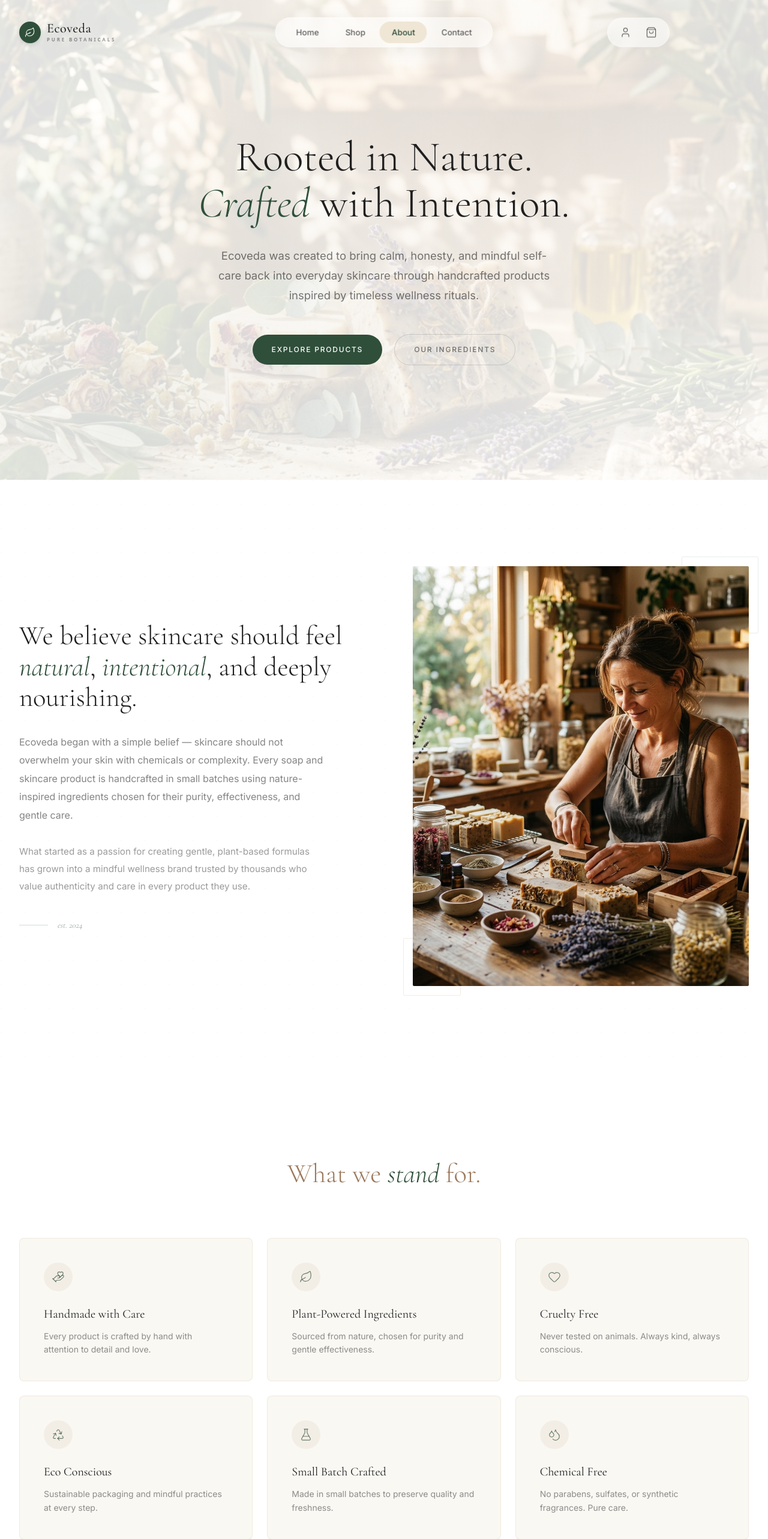
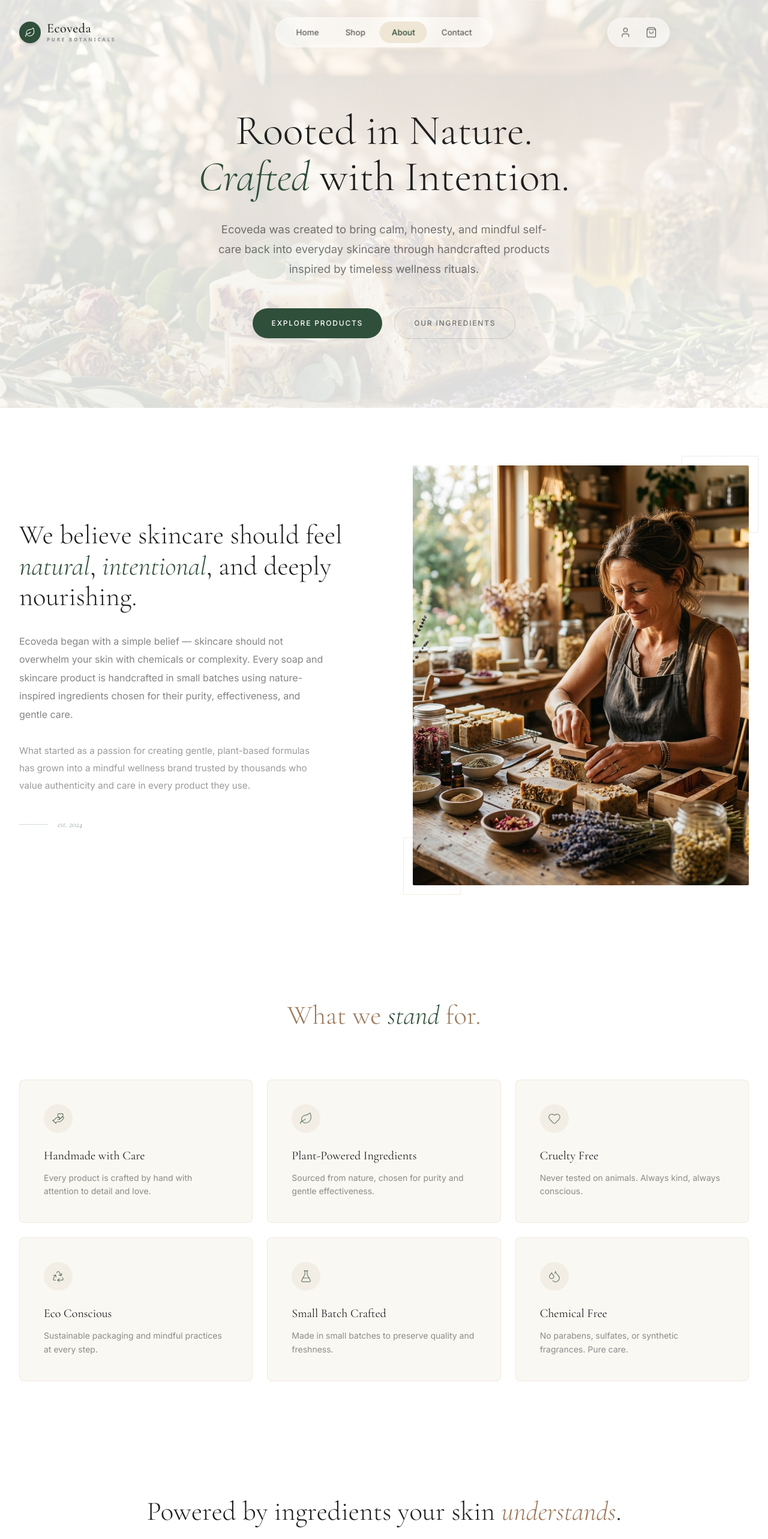
Before and after one commit to omaherrao25/prototype, a React (Vite) app: page /about in a window 1280 px wide. Shown: the top 2566 px of the page at 60% size. Built offline with nearby package versions, Linux system fonts and the light colour scheme.

Commit message:
feat: implement modular section components for the About page including story, ingredients, philosophy, and hero elements

```diff
--- a/src/pages/About/sections/CTASection.jsx
+++ b/src/pages/About/sections/CTASection.jsx
@@ -9,7 +9,7 @@ export default function CTASection() {
   return (
     <section
       ref={ref}
-      className="relative py-32 lg:py-48 overflow-hidden"
+      className="relative py-20 lg:py-32 overflow-hidden"
       style={{ backgroundColor: '#FFFFFF' }}
     >
       <div className="relative z-10 max-w-4xl mx-auto px-4 sm:px-6 lg:px-8 text-center">
--- a/src/pages/About/sections/CraftsmanshipSection.jsx
+++ b/src/pages/About/sections/CraftsmanshipSection.jsx
@@ -13,7 +13,7 @@ export default function CraftsmanshipSection() {
   return (
     <section
       ref={ref}
-      className="relative py-24 lg:py-36 overflow-hidden"
+      className="relative py-16 lg:py-24 overflow-hidden"
       style={{ backgroundColor: '#FFFFFF' }}
     >
       {/* Organic texture */}
--- a/src/pages/About/sections/FAQSection.jsx
+++ b/src/pages/About/sections/FAQSection.jsx
@@ -33,7 +33,7 @@ export default function FAQSection() {
   return (
     <section
       ref={ref}
-      className="relative py-24 lg:py-36 overflow-hidden"
+      className="relative py-16 lg:py-24 overflow-hidden"
       style={{ backgroundColor: '#FFFFFF' }}
     >
       <div className="max-w-4xl mx-auto px-4 sm:px-6 lg:px-8">
--- a/src/pages/About/sections/HeroSection.jsx
+++ b/src/pages/About/sections/HeroSection.jsx
@@ -23,7 +23,7 @@ export default function HeroSection() {
   return (
     <section
       ref={ref}
-      className="relative min-h-[100vh] flex items-center overflow-hidden"
+      className="relative min-h-[85vh] flex items-center overflow-hidden"
       style={{ backgroundColor: '#FFFFFF' }}
     >
       {/* Soft gradient overlay */}
@@ -48,7 +48,7 @@ export default function HeroSection() {
 
       {/* Content */}
       <motion.div
-        className="relative z-10 w-full max-w-7xl mx-auto px-4 sm:px-6 lg:px-8 pt-32 pb-20 lg:pt-40 lg:pb-32"
+        className="relative z-10 w-full max-w-7xl mx-auto px-4 sm:px-6 lg:px-8 pt-32 pb-16 lg:pt-32 lg:pb-16"
         style={{ y: textY }}
       >
         <div className="w-full mx-auto text-center">
--- a/src/pages/About/sections/IngredientsSection.jsx
+++ b/src/pages/About/sections/IngredientsSection.jsx
@@ -42,7 +42,7 @@ export default function IngredientsSection() {
   return (
     <section
       ref={ref}
-      className="relative py-24 lg:py-36 overflow-hidden"
+      className="relative py-16 lg:py-24 overflow-hidden"
       style={{ backgroundColor: '#FFFFFF' }}
     >
       <div className="max-w-7xl mx-auto px-4 sm:px-6 lg:px-8">
--- a/src/pages/About/sections/LifestyleBannerSection.jsx
+++ b/src/pages/About/sections/LifestyleBannerSection.jsx
@@ -36,7 +36,7 @@ export default function LifestyleBannerSection() {
       </div>
 
       {/* Content */}
-      <div className="relative z-10 max-w-7xl mx-auto px-4 sm:px-6 lg:px-8 py-32 lg:py-44">
+      <div className="relative z-10 max-w-7xl mx-auto px-4 sm:px-6 lg:px-8 py-24 lg:py-32">
         <div className="relative max-w-3xl mx-auto text-center flex flex-col items-center py-16 px-4 sm:px-12">
 
           <motion.h2
--- a/src/pages/About/sections/OurStorySection.jsx
+++ b/src/pages/About/sections/OurStorySection.jsx
@@ -17,7 +17,7 @@ export default function OurStorySection() {
   return (
     <section
       ref={ref}
-      className="relative py-24 lg:py-36 overflow-hidden"
+      className="relative py-16 lg:py-24 overflow-hidden"
       style={{ backgroundColor: '#FFFFFF' }}
     >
       {/* Subtle texture */}
--- a/src/pages/About/sections/PhilosophySection.jsx
+++ b/src/pages/About/sections/PhilosophySection.jsx
@@ -55,7 +55,7 @@ export default function PhilosophySection() {
   return (
     <section
       ref={ref}
-      className="relative py-24 lg:py-36 overflow-hidden"
+      className="relative py-16 lg:py-24 overflow-hidden"
       style={{ backgroundColor: '#FFFFFF' }}
     >
       {/* Header */}
--- a/src/pages/About/sections/SustainabilitySection.jsx
+++ b/src/pages/About/sections/SustainabilitySection.jsx
@@ -45,7 +45,7 @@ export default function SustainabilitySection() {
   return (
     <section
       ref={ref}
-      className="relative py-24 lg:py-36 overflow-hidden"
+      className="relative py-16 lg:py-24 overflow-hidden"
       style={{ backgroundColor: '#FFFFFF' }}
     >
       <div className="max-w-7xl mx-auto px-4 sm:px-6 lg:px-8">
```
